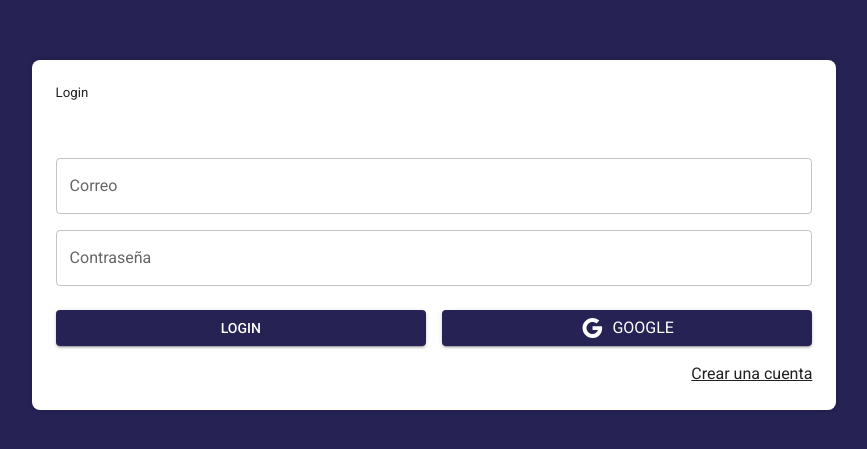
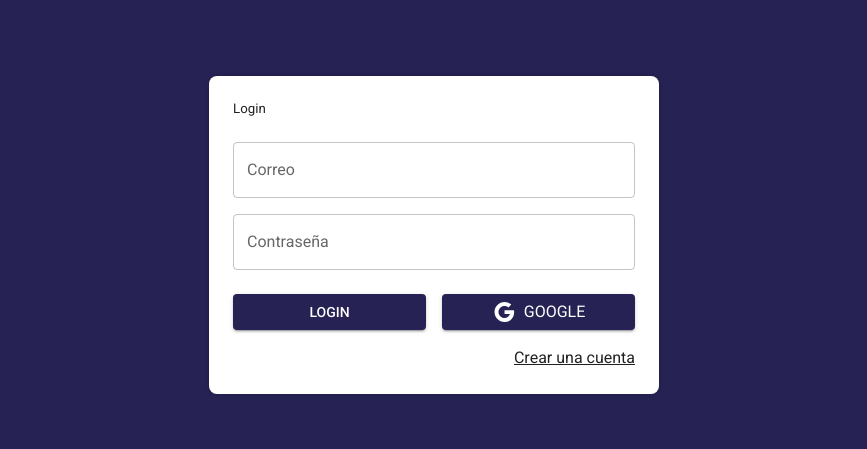
Before and after one commit to martuwilson/journal-vite-app, a React (Vite) app: page /auth/login in a window 1280 px wide. Shown: the part 165-614 px from the top of the page, without its empty margins (206-1073 px from the left). Built offline with nearby package versions, Linux system fonts and the light colour scheme.

Commit message:
AuthLayout agregado y reemplazo de secciones en LoginPage

```diff
--- /dev/null
+++ b/src/auth/layout/AuthLayout.jsx
@@ -0,0 +1,29 @@
+/* eslint-disable react/prop-types */
+import { Grid, Typography } from "@mui/material";
+
+export const AuthLayout = ({children, title = ''}) => {
+  return (
+    <Grid
+      container
+      spacing={0}
+      direction="column"
+      alignItems="center"
+      justifyContent="center"
+      sx={{ minHeight: "100vh", backgroundColor: "primary.main", padding: 4 }} //style extended
+    >
+      <Grid
+        item
+        className="box-shadow"
+        xs={3}
+        sx={{ width:{sm: 450 },backgroundColor: "white", padding: 3, borderRadius: 2 }}
+      >
+        <Typography variant="h5" sx={{ mb: 1 }}>
+            {title}
+        </Typography>
+
+        {/* children */}
+        {children}
+      </Grid>
+    </Grid>
+  );
+};
--- a/src/auth/pages/LoginPage.jsx
+++ b/src/auth/pages/LoginPage.jsx
@@ -2,27 +2,12 @@ import {Link as RouterLink} from "react-router-dom";
 
 import { Google } from "@mui/icons-material";
 import { Button, Grid, Link, TextField, Typography } from "@mui/material";
+import { AuthLayout } from "../layout/AuthLayout";
 
 
 export const LoginPage = () => {
   return (
-    <Grid
-      container
-      spacing={0}
-      direction="column"
-      alignItems="center"
-      justifyContent="center"
-      sx={{ minHeight: "100vh", backgroundColor: "primary.main", padding: 4 }} //style extended
-    >
-      <Grid
-        item
-        className="box-shadow"
-        xs={3}
-        sx={{ backgroundColor: "white", padding: 3, borderRadius: 2 }}
-      >
-        <Typography variant="h5" sx={{ mb: 5 }}>
-          Login
-        </Typography>
+    <AuthLayout title='Login'>
 
         <form>
           <Grid container>
@@ -69,7 +54,6 @@ export const LoginPage = () => {
 
 
         </form>
-      </Grid>
-    </Grid>
+    </AuthLayout>
   );
 };
```
